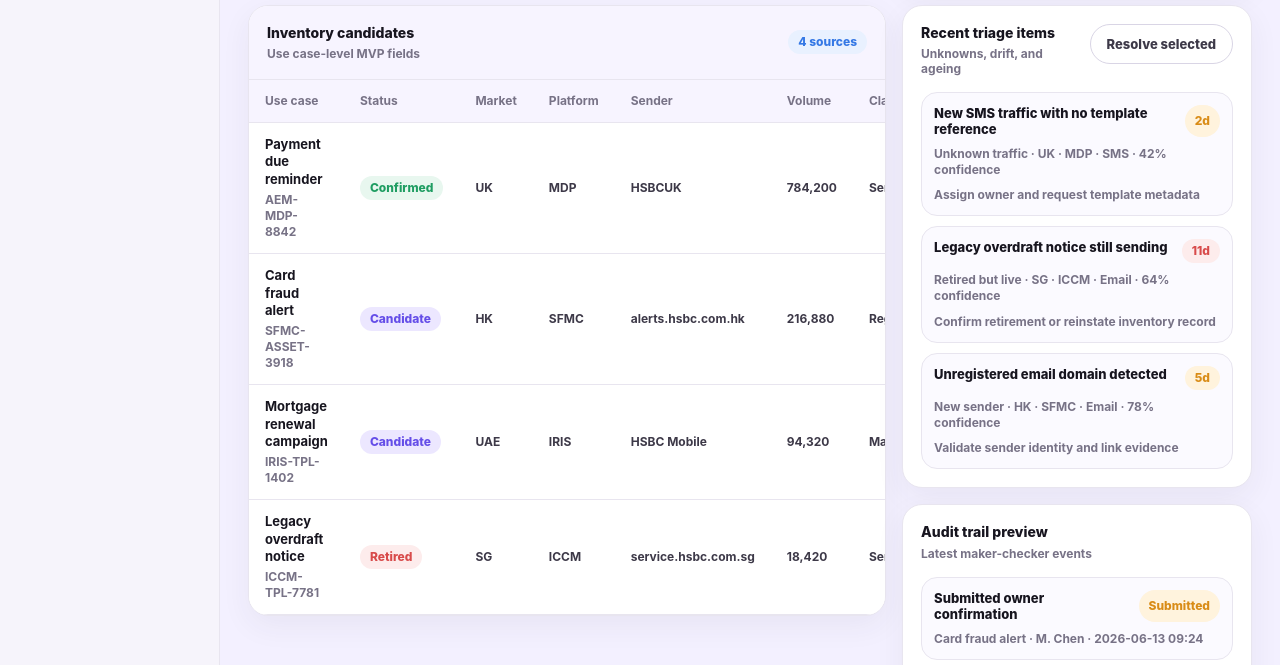
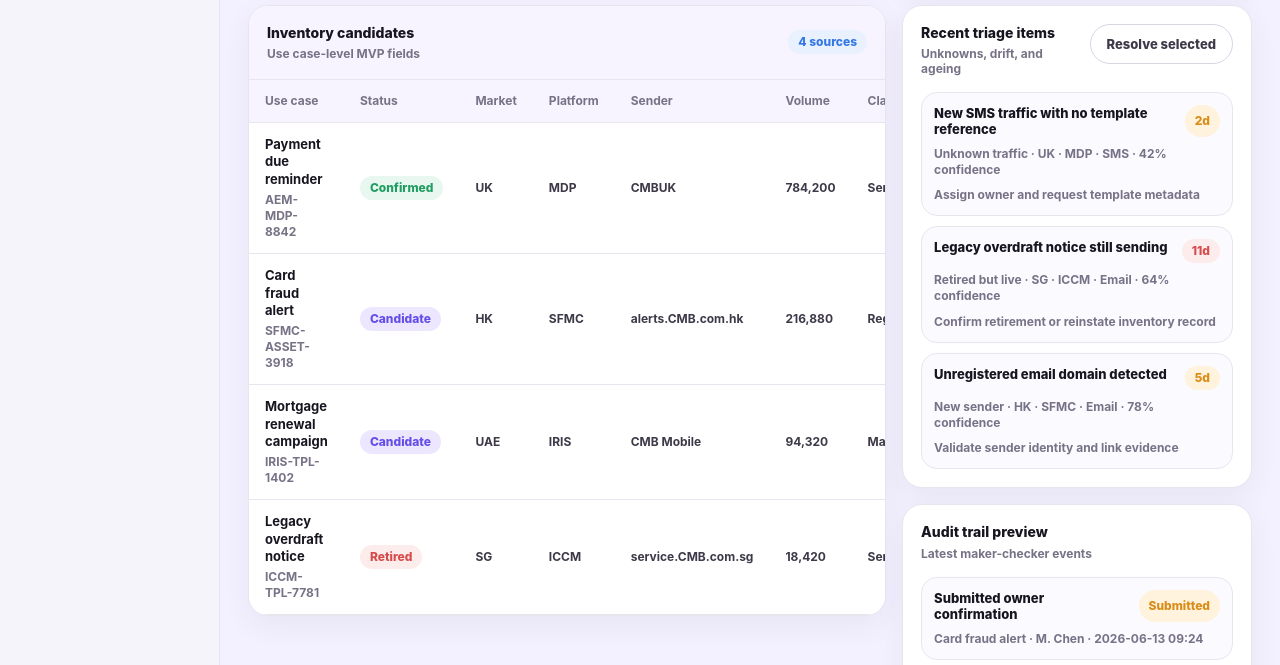
Before and after one commit to yachi666/group-messaging-inventory, a React (Vite) app: page / in a window 1280 px wide. Shown: the part 880-1545 px from the top of the page. Built offline with nearby package versions, Linux system fonts and the light colour scheme.

Commit message:
chore: replace HSBC mock data with CMB

```diff
--- a/src/data/mockInventory.ts
+++ b/src/data/mockInventory.ts
@@ -32,12 +32,12 @@ export const candidateUseCases: CandidateUseCase[] = [
     name: 'Payment due reminder',
     status: 'confirmed',
     market: 'UK',
-    entity: 'HSBC UK',
+    entity: 'CMB UK',
     lob: 'WPB',
     platform: 'MDP',
     channel: 'SMS',
     tenant: 'mdp-prod-uk-wpb',
-    senderIdentity: 'HSBCUK',
+    senderIdentity: 'CMBUK',
     templateReference: 'AEM-MDP-8842',
     monthlyVolume: 784_200,
     deliveryOutcomes: {
@@ -65,12 +65,12 @@ export const candidateUseCases: CandidateUseCase[] = [
     name: 'Card fraud alert',
     status: 'candidate',
     market: 'HK',
-    entity: 'HSBC HK',
+    entity: 'CMB HK',
     lob: 'WPB',
     platform: 'SFMC',
     channel: 'Email',
     tenant: 'sfmc-hk-prod',
-    senderIdentity: 'alerts.hsbc.com.hk',
+    senderIdentity: 'alerts.CMB.com.hk',
     templateReference: 'SFMC-ASSET-3918',
     monthlyVolume: 216_880,
     deliveryOutcomes: {
@@ -98,12 +98,12 @@ export const candidateUseCases: CandidateUseCase[] = [
     name: 'Mortgage renewal campaign',
     status: 'candidate',
     market: 'UAE',
-    entity: 'HSBC UAE',
+    entity: 'CMB UAE',
     lob: 'Wealth',
     platform: 'IRIS',
     channel: 'Push',
     tenant: 'iris-uae-mobile',
-    senderIdentity: 'HSBC Mobile',
+    senderIdentity: 'CMB Mobile',
     templateReference: 'IRIS-TPL-1402',
     monthlyVolume: 94_320,
     deliveryOutcomes: {
@@ -130,12 +130,12 @@ export const candidateUseCases: CandidateUseCase[] = [
     name: 'Legacy overdraft notice',
     status: 'retired',
     market: 'SG',
-    entity: 'HSBC SG',
+    entity: 'CMB SG',
     lob: 'CMB',
     platform: 'ICCM',
     channel: 'Email',
     tenant: 'iccm-sg-commercial',
-    senderIdentity: 'service.hsbc.com.sg',
+    senderIdentity: 'service.CMB.com.sg',
     templateReference: 'ICCM-TPL-7781',
     monthlyVolume: 18_420,
     deliveryOutcomes: {
```
